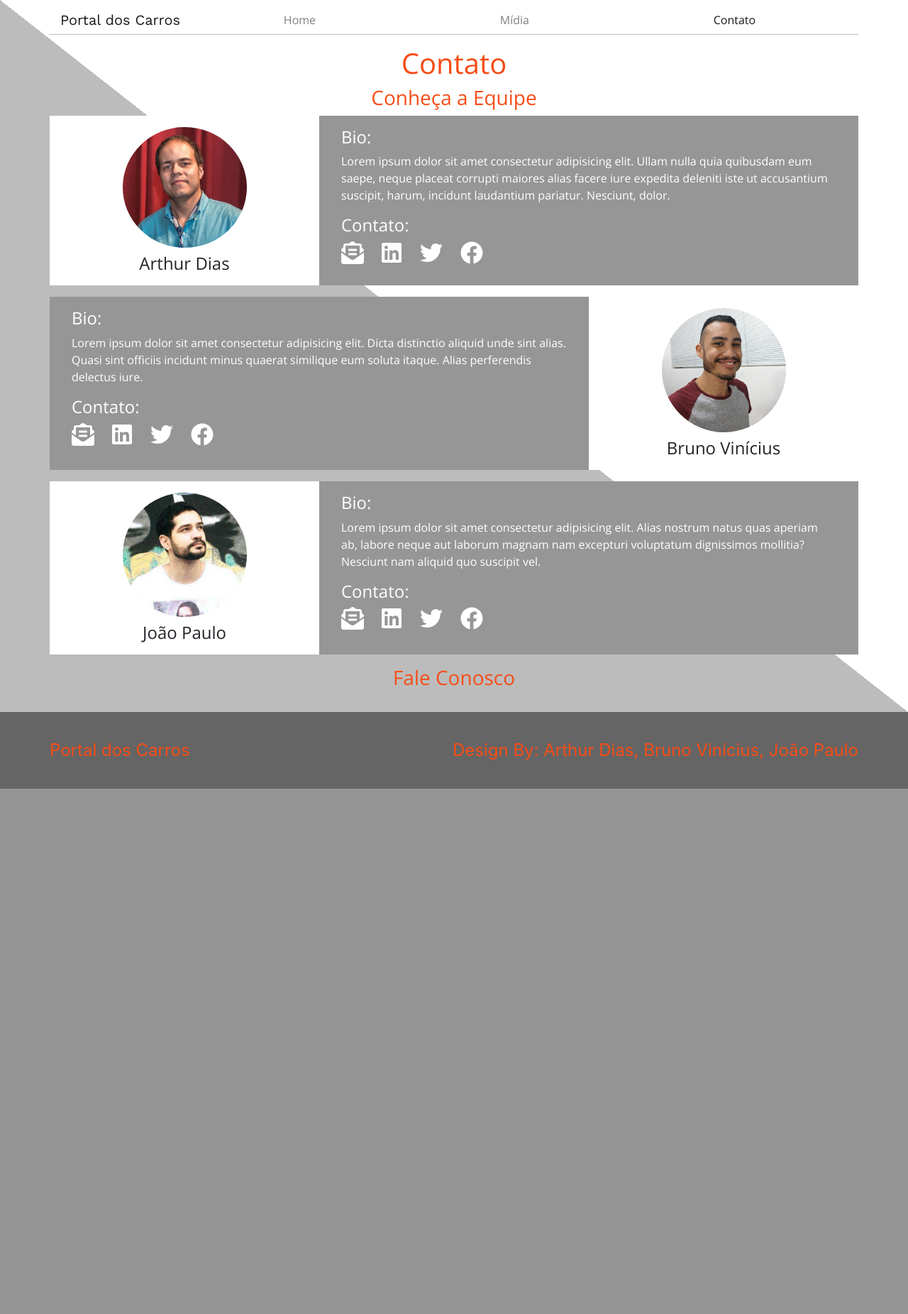
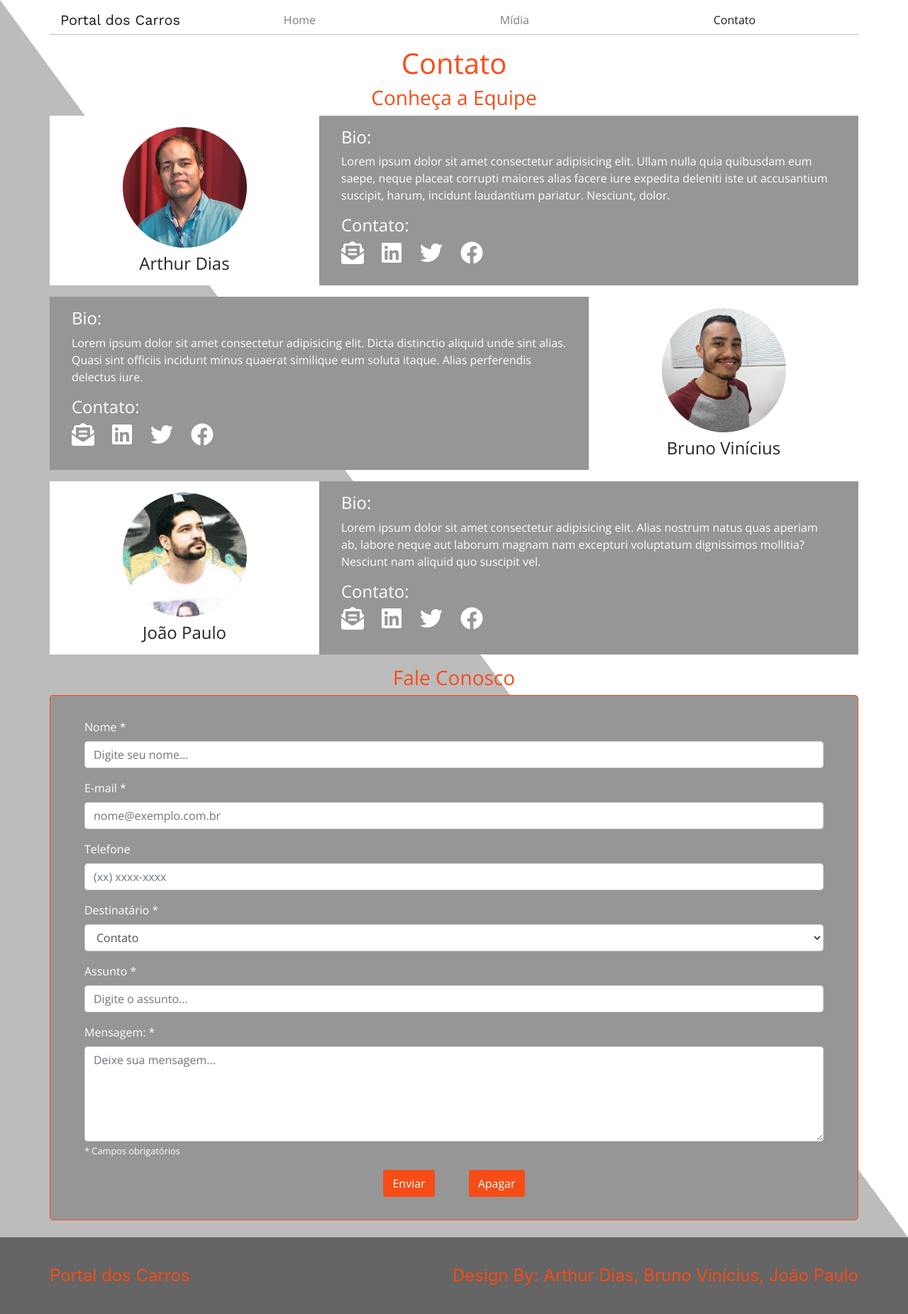
Before and after one commit to arthurdias-trad/Projeto1-Santander-FullStack, a PHP site: page /contato.html in a window 1280 px wide. Shown: the whole page at 71% size. Before the commit the page ends 1111 px from the top, so only its background shows below. Run offline with PHP 8.4, Linux system fonts and the light colour scheme; some libraries are stand-ins or nearby versions.

Commit message:
Contato.html completo

```diff
--- a/ArthurDias, BrunoVinícius, JoãoPaulo – PortalDeCarros/contato.html
+++ b/ArthurDias, BrunoVinícius, JoãoPaulo – PortalDeCarros/contato.html
@@ -60,7 +60,6 @@
               <img
                 src="resources/images/foto-contato-arthur.jpg"
                 alt="Foto de Arthur Dias"
-                class="w-50"
               />
               <h4 class="mt-2 mb-0">Arthur Dias</h4>
             </div>
@@ -103,7 +102,6 @@
               <img
                 src="resources/images/foto-contato-bruno.png"
                 alt="Foto de Bruno Vinícius"
-                class="w-50"
               />
               <h4 class="mt-2 mb-0">Bruno Vinícius</h4>
             </div>
@@ -145,7 +143,6 @@
               <img
                 src="resources/images/foto-contato-joão.jpg"
                 alt="Foto de João Paulo"
-                class="w-50"
               />
               <h4 class="mt-2 mb-0">João Paulo</h4>
             </div>
@@ -182,7 +179,76 @@
 
         <!-- Fale Conosco -->
         <section id="fale-conosco" class="mt-3">
-          <h3 class="text-center texto-laranja">Fale Conosco</h3>
+          <div class="container p-0">
+            <h3 class="text-center texto-laranja">Fale Conosco</h3>
+            <form class="bg-médio text-white">
+              <div class="form-group">
+                <label for="nome">Nome *</label>
+                <input
+                  type="text"
+                  class="form-control"
+                  id="e-mail"
+                  placeholder="Digite seu nome..."
+                  required
+                />
+              </div>
+              <div class="form-group">
+                <label for="e-mail">E-mail *</label>
+                <input
+                  type="email"
+                  class="form-control"
+                  id="e-mail"
+                  placeholder="nome@exemplo.com.br"
+                  required
+                />
+              </div>
+              <div class="form-group">
+                <label for="telefone">Telefone</label>
+                <input
+                  type="tel"
+                  class="form-control"
+                  id="telefone"
+                  placeholder="(xx) xxxx-xxxx"
+                />
+              </div>
+              <div class="form-group">
+                <label for="destinatário">Destinatário *</label>
+                <select class="form-control" id="destinatário">
+                  <option default>Contato</option>
+                  <option>Orçamentos</option>
+                  <option>Serviços</option>
+                  <option>Arthur Dias</option>
+                  <option>Bruno Vinícius</option>
+                  <option>João Paulo</option>
+                </select>
+              </div>
+              <div class="form-group">
+                <label for="assunto">Assunto *</label>
+                <input
+                  type="text"
+                  class="form-control"
+                  id="e-mail"
+                  placeholder="Digite o assunto..."
+                  required
+                />
+              </div>
+              <div class="form-group">
+                <label for="mensagem">Mensagem: *</label>
+                <textarea
+                  class="form-control"
+                  id="mensagem"
+                  rows="5"
+                  placeholder="Deixe sua mensagem..."
+                  required
+                ></textarea>
+                <small>* Campos obrigatórios</small>
+              </div>
+              <div class="btns d-flex justify-content-center">
+                <input type="submit" value="Enviar" class="mr-5 btn" />
+                <input type="reset" value="Apagar" class="btn" />
+              </div>
+            </form>
+          </div>
         </section>
       </main>
       <br />
--- a/ArthurDias, BrunoVinícius, JoãoPaulo – PortalDeCarros/css/style.css
+++ b/ArthurDias, BrunoVinícius, JoãoPaulo – PortalDeCarros/css/style.css
@@ -36,6 +36,7 @@ nav {
 
 .membro-equipe img {
   border-radius: 50%;
+  width: 175px;
 }
 
 .membro-equipe a {
@@ -50,6 +51,17 @@ nav {
 
 .contatos {
   width: 100%;
+}
+
+form {
+  padding: 2rem 3rem;
+  border: 1px solid var(--color-laranja);
+  border-radius: 5px;
+}
+
+form .btns > input {
+  color: white;
+  background: var(--color-laranja);
 }
 
 .logo {
@@ -148,4 +160,8 @@ nav {
   .footer {
     font-size: 1.5rem;
   }
+
+  .membro-equipe img {
+    width: 50%;
+  }
 }
```
